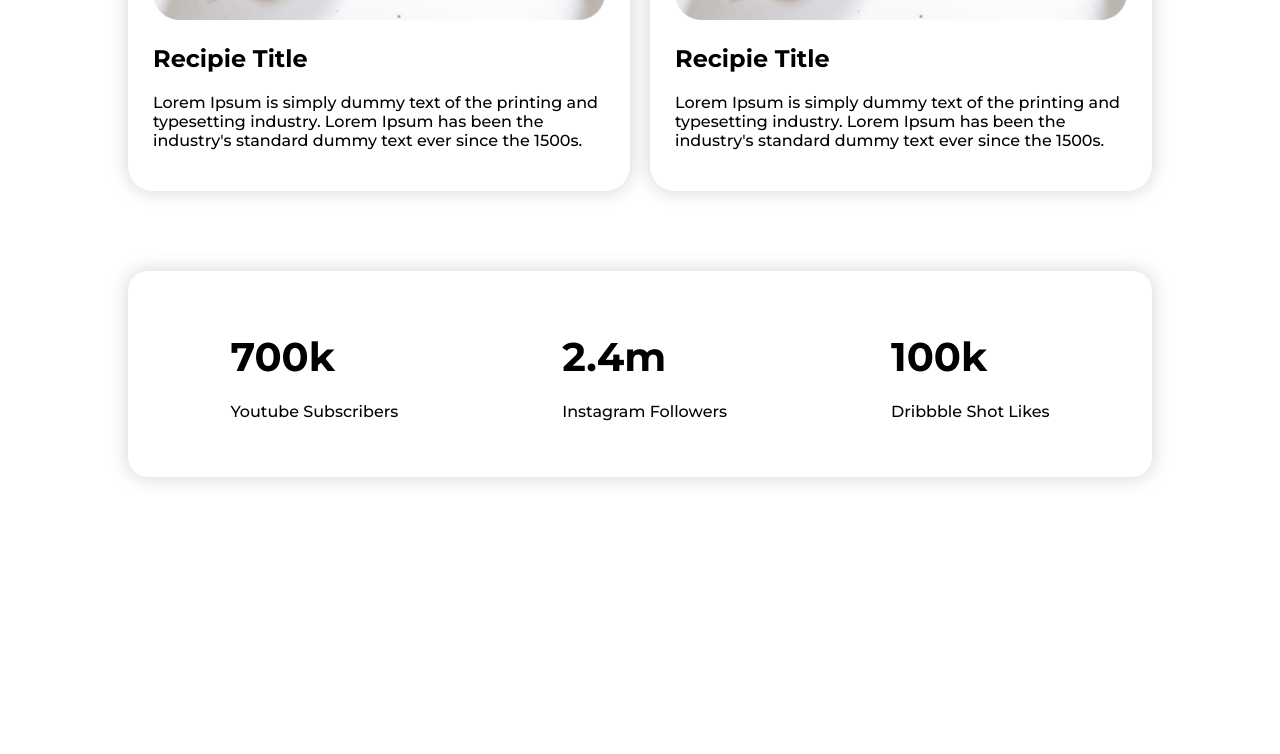
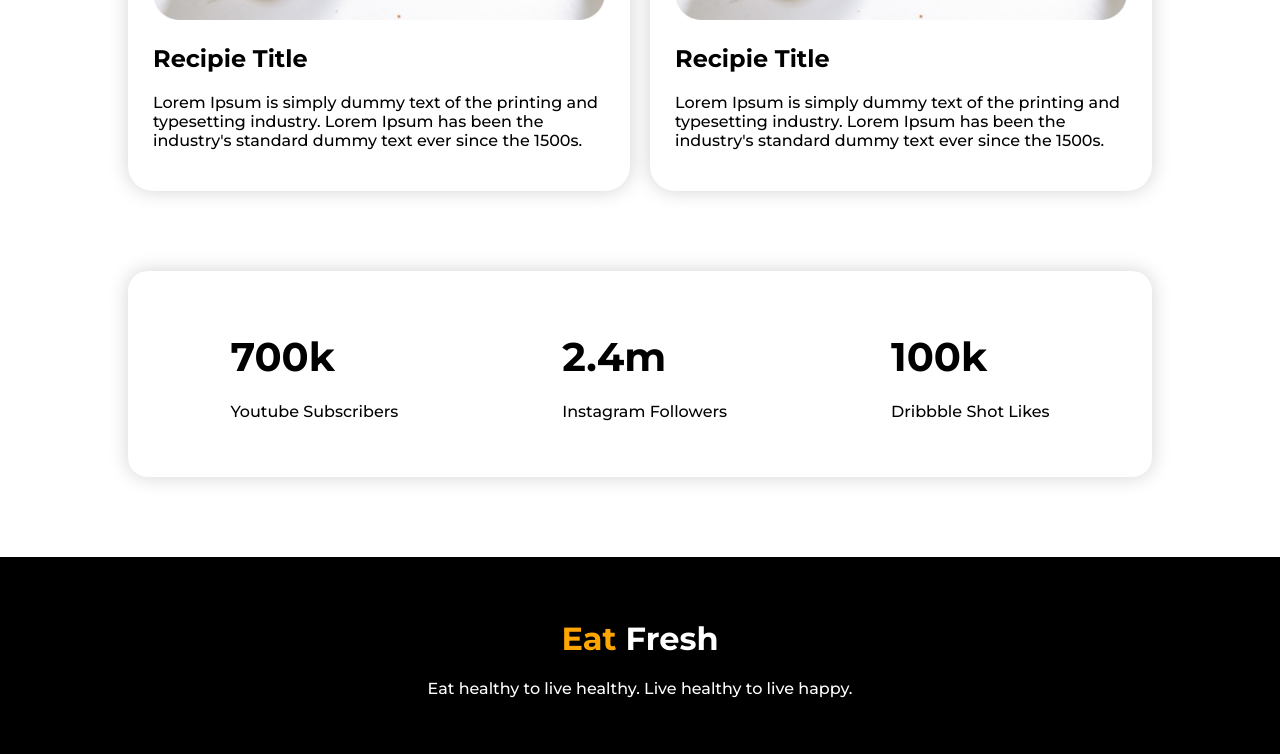
Before and after one commit to Mohammad7558/practice-web-site, a plain HTML site: page index.html in a window 1280 px wide. Shown: the part 1760-2514 px from the top of the page. Before the commit the page ends 2317 px from the top, so only its background shows below. Drawn offline with Linux system fonts and the light colour scheme.

Commit message:
footer added

```diff
--- a/index.html
+++ b/index.html
@@ -75,4 +75,8 @@
         </div>
     </section>
 </body>
+<footer>
+    <h1> <span class="colorfull-text">Eat</span> Fresh</h1>
+    <p>Eat healthy to live healthy. Live healthy to live happy.</p>
+</footer>
 </html>
--- a/style.css
+++ b/style.css
@@ -90,3 +90,18 @@ body{
     font-size: 40px;
     line-height: 25px;
 }
+.footer-text{
+    text-align: center;
+}
+
+footer{
+    text-align: center;
+    background: #000;
+    padding: 40px 0;
+}
+footer h1{
+    color: #fff;
+}
+footer p{
+    color: #fff;
+}
```
